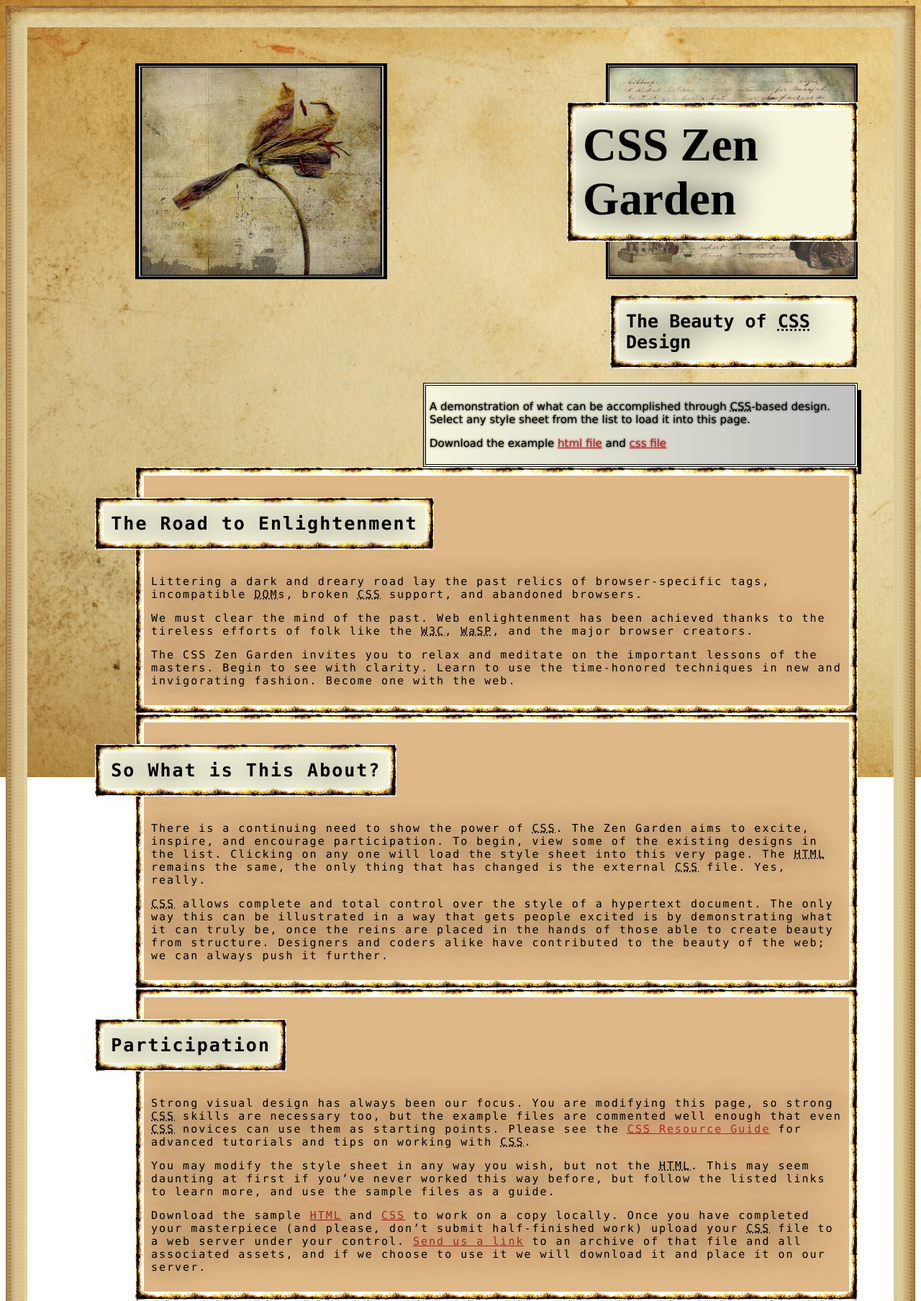
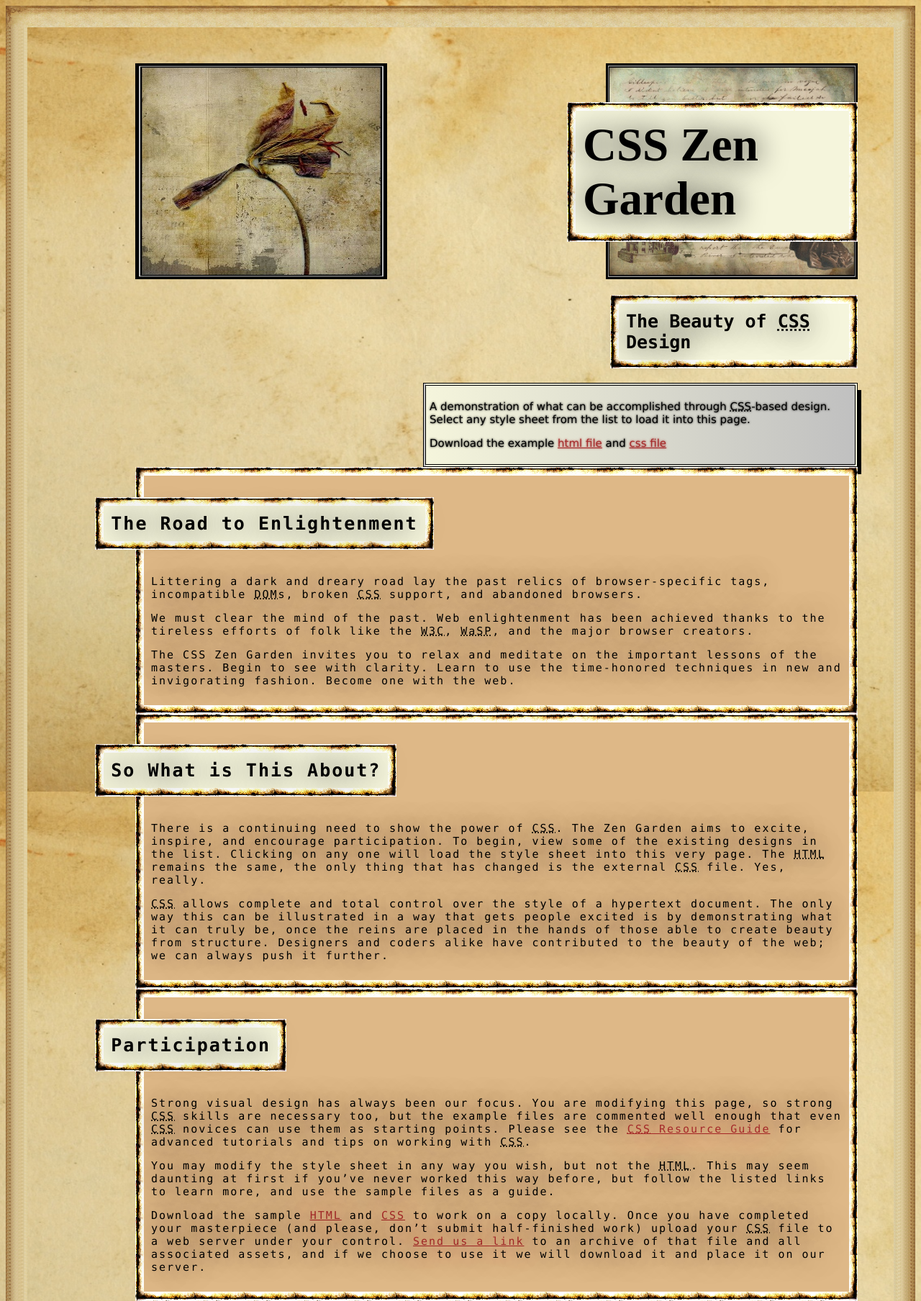
Before and after one commit to brightbitez/brightbitez.github.io, a PHP site: page /csszengarden.html in a window 1280 px wide; the page is wider, and only the part inside the window is pictured. Shown: the top 1808 px of that part at 72% size. Run offline with PHP 8.4, Linux system fonts and the light colour scheme.

Commit message:
Update style.css

```diff
--- a/style.css
+++ b/style.css
@@ -17,6 +17,7 @@
   background-image: url("bg.jpg");
   background-repeat: no-repeat;
   background-attachment: fixed;
+	background-size: 2200px 1100px;
   border: 30px solid transparent;
   padding: 50px;
   border-image: url(bgborder.jpg) 240 round;
```
